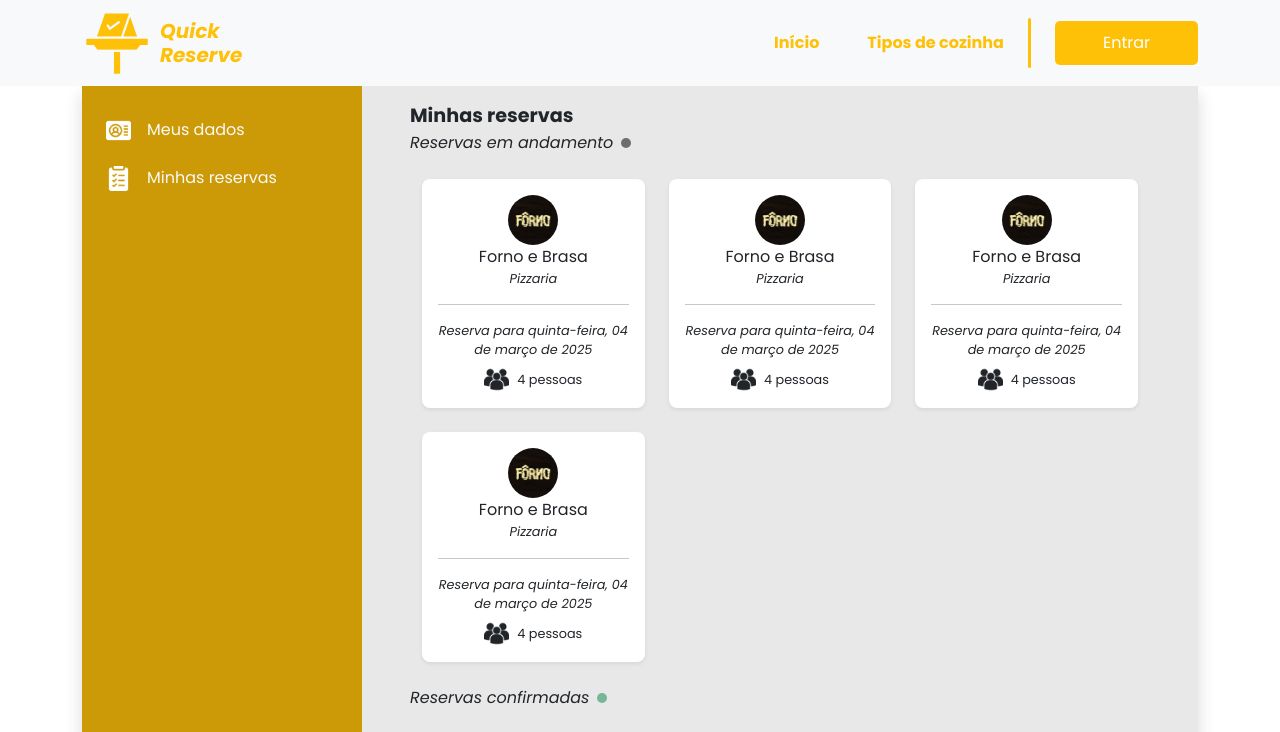
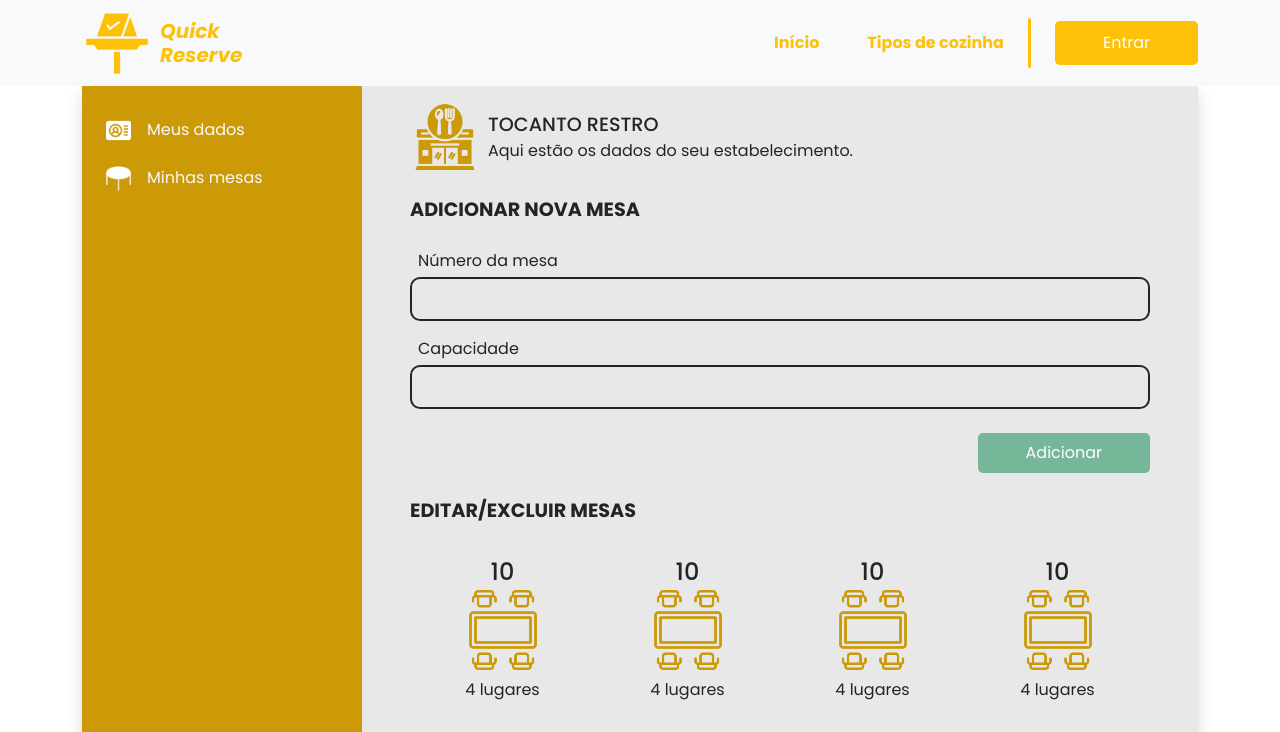
Before and after one commit to sofiasaless/quickReserve-ui, a React (Vite) app: page / in a window 1280 px wide. Shown: the top 732 px of the page. Built offline with nearby package versions, Linux system fonts and the light colour scheme.

Commit message:
page: detalhes do perfil restaurante e historico

```diff
--- a/src/App.tsx
+++ b/src/App.tsx
@@ -6,9 +6,11 @@ import LayoutPadrao from './pages/Layout/LayoutPadrao';
 import Reserva from './pages/Reserva/Reserva';
 import InicioRestaurante from './pages/InicioRestaurante/InicioRestaurante';
 import Mapeamento from './pages/Mapeamento/Mapeamento';
-import PerfilCliente from './pages/Layout/LayoutPerfilCliente';
+import LayoutPerfil from './pages/Layout/LayoutPerfil';
 import DadosCliente from './pages/DadosCliente/DadosCliente';
 import ReservasCliente from './pages/ReservasCliente/ReservasCliente';
+import DadosRestaurante from './pages/DadosRestaurante/DadosRestaurante';
+import GerenciaMesas from './pages/GerenciaMesas/GerenciaMesas';
 
 function App() {
 
@@ -22,14 +24,25 @@ function App() {
 
       {/* paginas de perfil do cliente */}
       {/* pagina dados do cliente */}
-      {/* <PerfilCliente>
+      {/* <LayoutPerfil>
         <DadosCliente />
-      </PerfilCliente> */}
+      </LayoutPerfil> */}
 
       {/* pagina dados do cliente */}
-      <PerfilCliente>
+      {/* <LayoutPerfil>
         <ReservasCliente />
-      </PerfilCliente>
+      </LayoutPerfil> */}
+
+      {/* paginas de perfil do restaurante */}
+      {/* pagina dados do restaurante */}
+      {/* <LayoutPerfil>
+        <DadosRestaurante />
+      </LayoutPerfil> */}
+
+      {/* pagina de gerenciamento de mesas */}
+      <LayoutPerfil>
+        <GerenciaMesas />
+      </LayoutPerfil>
 
 
     </LayoutPadrao>
--- /dev/null
+++ b/src/components/CardMesaEditavel/CardMesaEditavel.tsx
@@ -0,0 +1,30 @@
+// assets
+import imgMesa from '../../assets/material/meeting-room.png'
+
+import './style.css'
+import { FunctionComponent } from "react";
+
+interface CardMesaEditavelProps {
+  numeroMesa: number;
+  disponibilidade: boolean;
+  lugares: number;
+}
+
+const CardMesaEditavel:FunctionComponent<CardMesaEditavelProps> = ({numeroMesa, disponibilidade, lugares}) => {
+  return (
+    <div className='card-mesa p-2 rounded-2 d-flex flex-column justify-content-center align-items-center'>
+      <h4 className='m-0 mb-1'>{numeroMesa}</h4>
+      <img src={imgMesa}
+        style={{
+          width: '80px',
+          objectFit: 'cover',
+          opacity: disponibilidade ? 1 : 0.5,
+        }}
+        className='mb-2'
+      />
+      <span className='text-center'>{lugares} lugares</span>
+    </div>
+  )
+}
+
+export default CardMesaEditavel
--- /dev/null
+++ b/src/components/CardMesaEditavel/style.css
@@ -0,0 +1,9 @@
+.disp-div {
+  width: 10px;
+  height: 10px;
+}
+
+.card-mesa:hover {
+  background-color: #cccccc4d;
+  cursor: pointer;
+}
--- a/src/components/NavbarPerfil/NavbarPerfil.tsx
+++ b/src/components/NavbarPerfil/NavbarPerfil.tsx
@@ -3,12 +3,12 @@ import './style.css'
 // assets
 import imgMeusDados from '../../assets/material/profile.png'
 import imgReservas from '../../assets/material/to-do-list.png'
+import imgMesas from '../../assets/material/table.png'
 
 const NavbarPerfil = () => {
   return (
-    <div className="div-navbar-perfil d-flex flex-column flex-shrink-0 p-4" style={{width: '280px'}}>
-        <ul className="nav nav-pills flex-column mb-auto gap-2">
-
+    <div className="div-navbar-perfil d-flex flex-column flex-shrink-0 p-4" style={{ width: '280px' }}>
+      {/* <ul className="nav nav-pills flex-column mb-auto gap-2">
         <li className="nav-item d-flex align-items-center">
           <img
             src={imgMeusDados} alt=""
@@ -32,7 +32,32 @@ const NavbarPerfil = () => {
             Minhas reservas
           </a>
         </li>
+      </ul> */}
 
+      <ul className="nav nav-pills flex-column mb-auto gap-2">
+        <li className="nav-item d-flex align-items-center">
+          <img
+            src={imgMeusDados} alt=""
+            style={{
+              height: '25px'
+            }}
+          />
+          <a href="#" className="nav-link link-light" aria-current="page">
+            Meus dados
+          </a>
+        </li>
+
+        <li className="nav-item d-flex align-items-center">
+          <img
+            src={imgMesas} alt=""
+            style={{
+              height: '25px'
+            }}
+          />
+          <a href="#" className="nav-link link-light" aria-current="page">
+            Minhas mesas
+          </a>
+        </li>
       </ul>
     </div>
   )
--- /dev/null
+++ b/src/pages/DadosRestaurante/DadosRestaurante.tsx
@@ -0,0 +1,52 @@
+import usericon from '../../assets/material/restaurant.png'
+
+const DadosRestaurante = () => {
+  return (
+    <div className="d-flex flex-column gap-4">
+      <div className="d-flex gap-2 align-items-center">
+        <img
+          src={usericon} alt=""
+          style={{
+            height: '70px',
+            objectFit: 'cover'
+          }}
+        />
+        <div className="d-flex flex-column">
+          <span className='text-um weigth-semibold text-uppercase'>Tocanto Restro</span>
+          <span>Aqui estão os dados do seu estabelecimento.</span>
+        </div>
+      </div>
+
+      <form className="area-dados-cliente d-flex flex-column gap-3">
+        <div className='d-flex flex-column gap-1'>
+          <label className='ms-2'>Nome completo</label>
+          <input type="text" className='input-padrao' />
+        </div>
+
+        <div className='d-flex flex-column gap-1'>
+          <label className='ms-2'>CPF</label>
+          <input type="text" className='input-padrao' />
+        </div>
+
+        <div className='d-flex flex-column gap-1'>
+          <label className='ms-2'>E-mail</label>
+          <input type="text" className='input-padrao' />
+        </div>
+
+        <div className='d-flex flex-column gap-1'>
+          <label className='ms-2'>Data de cadastro</label>
+          <input type="text" className='input-padrao' />
+        </div>
+
+      </form>
+
+      <div className='d-flex justify-content-between'>
+        <button className='btn-vermelho px-5 py-2'>Excluir conta</button>
+        <button className='btn-verde px-5 py-2'>Editar</button>
+      </div>
+
+    </div>
+  )
+}
+
+export default DadosRestaurante
--- /dev/null
+++ b/src/pages/GerenciaMesas/GerenciaMesas.tsx
@@ -0,0 +1,68 @@
+import usericon from '../../assets/material/restaurant.png'
+import CardMesaEditavel from '../../components/CardMesaEditavel/CardMesaEditavel';
+
+const GerenciaMesas = () => {
+  return (
+    <div className="d-flex flex-column gap-4">
+      <div className="d-flex gap-2 align-items-center">
+        <img
+          src={usericon} alt=""
+          style={{
+            height: '70px',
+            objectFit: 'cover'
+          }}
+        />
+        <div className="d-flex flex-column">
+          <span className='text-um weigth-semibold text-uppercase'>Tocanto Restro</span>
+          <span>Aqui estão os dados do seu estabelecimento.</span>
+        </div>
+      </div>
+
+      <span className='text-uppercase fw-bold text-um'>Adicionar nova mesa</span>
+
+      <form className="area-dados-cliente d-flex flex-column gap-3">
+        <div className='d-flex flex-column gap-1'>
+          <label className='ms-2'>Número da mesa</label>
+          <input type="text" className='input-padrao' />
+        </div>
+
+        <div className='d-flex flex-column gap-1'>
+          <label className='ms-2'>Capacidade</label>
+          <input type="text" className='input-padrao' />
+        </div>
+
+      </form>
+
+      <div className='d-flex justify-content-end'>
+        <button className='btn-verde px-5 py-2'>Adicionar</button>
+      </div>
+
+      <span className='text-uppercase fw-bold text-um'>Editar/excluir mesas</span>
+
+      <div className="container">
+        <div className="row row-cols-1 row-cols-sm-2 row-cols-md-4 g-4">
+          <div className="col">
+            <CardMesaEditavel disponibilidade={true} lugares={4} numeroMesa={10} />
+          </div>
+          <div className="col">
+            <CardMesaEditavel disponibilidade={true} lugares={4} numeroMesa={10} />
+          </div>
+          <div className="col">
+            <CardMesaEditavel disponibilidade={true} lugares={4} numeroMesa={10} />
+          </div>
+          <div className="col">
+            <CardMesaEditavel disponibilidade={true} lugares={4} numeroMesa={10} />
+          </div>
+        </div>
+      </div>
+
+      <div className='d-flex justify-content-between'>
+        <button className='btn-vermelho px-5 py-2'>Excluir mesa</button>
+        <button className='btn-verde px-5 py-2'>Editar mesa</button>
+      </div>
+
+    </div>
+  )
+}
+
+export default GerenciaMesas;
--- a/src/pages/Layout/LayoutPerfilCliente.tsx
+++ b/src/pages/Layout/LayoutPerfil.tsx
@@ -12,7 +12,7 @@ const LayoutPerfilCliente:FunctionComponent<LayoutPerfilClienteProps> = ({childr
       <section
         style={{
           backgroundColor: 'var(--cinza)',
-          height: 'calc(100vh + 100%)',
+          height: '100vh',
         }}
         className="d-flex shadow"
       >
```
Lines whose indentation alone changed are shown as unchanged.
